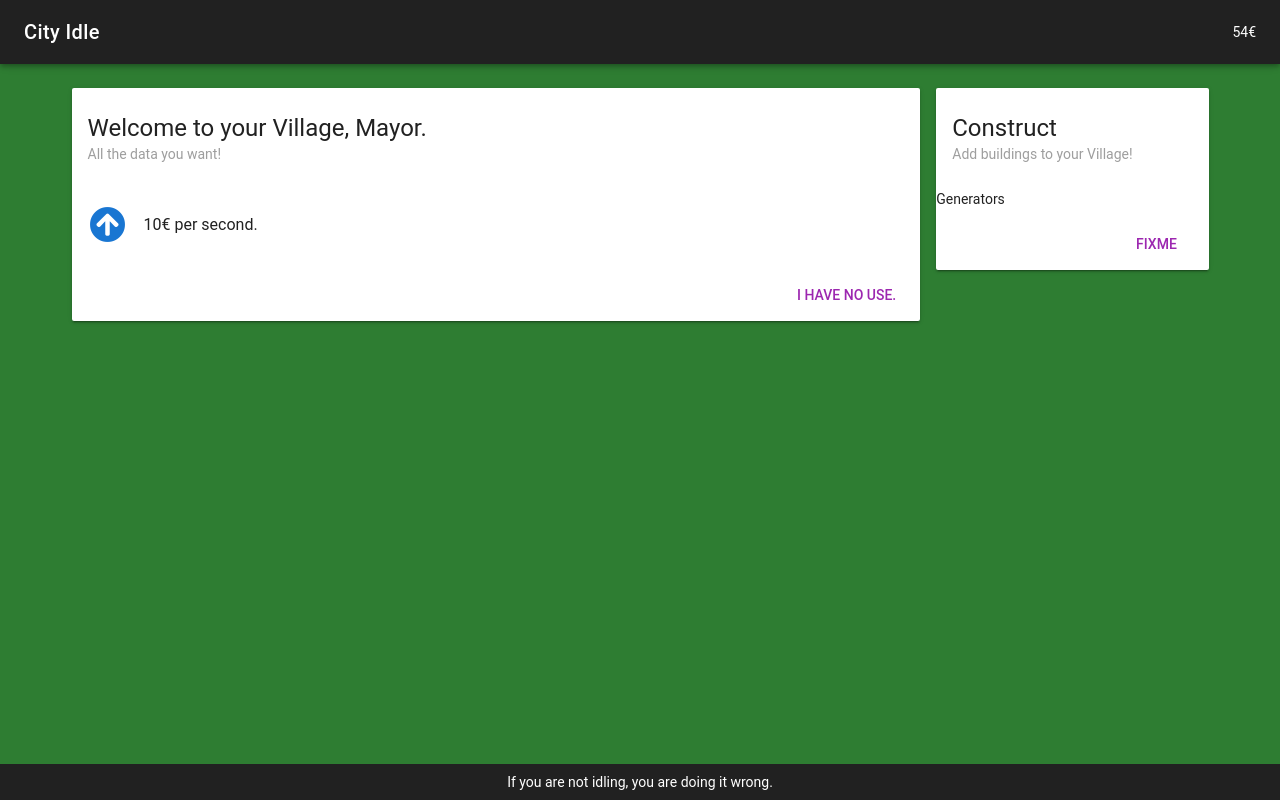
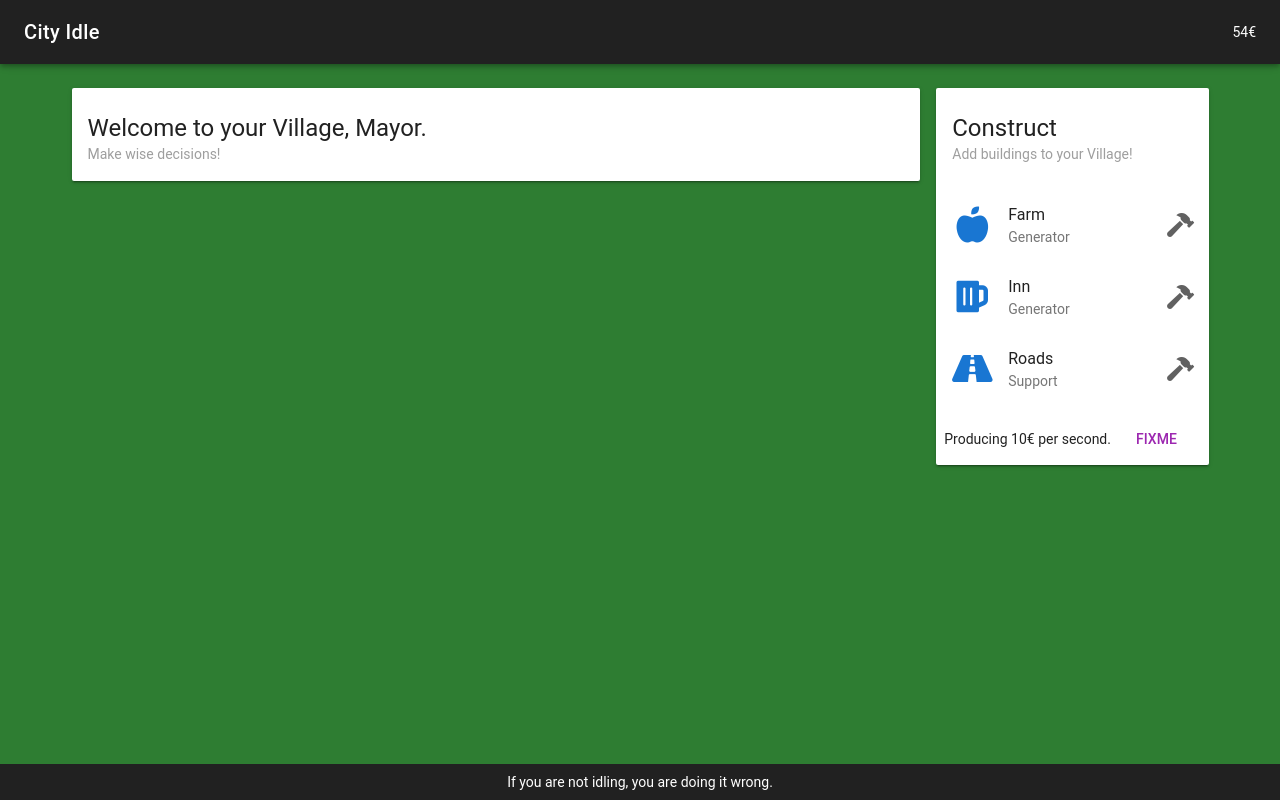
Before and after one commit to ketzu/shittyidle, a Vue app: page / in a window 1280 px wide. Built offline with nearby package versions, Linux system fonts and the light colour scheme; a small style sheet from the web is missing.

Commit message:
Buildings list

```diff
--- a/src/components/BuildMenu.vue
+++ b/src/components/BuildMenu.vue
@@ -8,10 +8,11 @@
     </v-card-title>
 
     <v-list two-line>
-      Generators
+      <Building :type="building" :key="index" v-for="(building, index) in buildings"></Building>
     </v-list>
 
     <v-card-actions>
+      Producing {{formatresource(resourcegain*1000/tickrate)}} per second.
       <v-spacer></v-spacer>
       <v-btn flat color="purple" @click="$store.commit('settownspecs',{title:'Mayor', towntype: 'Village'})">FixMe</v-btn>
     </v-card-actions>
@@ -19,8 +20,17 @@
 </template>
 
 <script>
+  import Building from "./Building.vue"
   export default {
-    name: "BuildMenu"
+    name: "BuildMenu",
+    components: {Building},
+    computed: {
+      buildings: {
+        get() {
+          return this.$store.getters.buildings;
+        }
+      }
+    }
   }
 </script>
 
--- /dev/null
+++ b/src/components/Building.vue
@@ -0,0 +1,33 @@
+<template>
+  <v-list-tile avatar>
+    <v-list-tile-avatar>
+      <v-icon large color="blue darken-2">fas {{type.icon}}</v-icon>
+    </v-list-tile-avatar>
+
+    <v-list-tile-content>
+      <v-list-tile-title>
+        {{type.name}}
+      </v-list-tile-title>
+      <v-list-tile-sub-title>
+        {{type.type}}
+      </v-list-tile-sub-title>
+    </v-list-tile-content>
+
+    <v-list-tile-action>
+      <v-btn icon ripple>
+        <v-icon color="grey darken-2">fas fa-hammer</v-icon>
+      </v-btn>
+    </v-list-tile-action>
+  </v-list-tile>
+</template>
+
+<script>
+  export default {
+    name: "Building",
+    props: ['type']
+  }
+</script>
+
+<style scoped>
+
+</style>
--- a/src/components/CityScreen.vue
+++ b/src/components/CityScreen.vue
@@ -3,30 +3,9 @@
     <v-card-title primary-title>
       <div>
         <div class="headline">Welcome to your {{towntype}}, {{title}}.</div>
-        <span class="grey--text">All the data you want!</span>
+        <span class="grey--text">Make wise decisions!</span>
       </div>
     </v-card-title>
-
-    <v-list two-line>
-      <v-list-tile avatar>
-        <v-list-tile-avatar>
-          <v-btn icon @click="">
-            <v-icon large color="blue darken-2">fas fa-arrow-circle-up</v-icon>
-          </v-btn>
-        </v-list-tile-avatar>
-
-        <v-list-tile-content>
-          <v-list-tile-title>
-            {{formatresource(resourcegain*1000/tickrate)}} per second.
-          </v-list-tile-title>
-        </v-list-tile-content>
-      </v-list-tile>
-    </v-list>
-
-    <v-card-actions>
-      <v-spacer></v-spacer>
-      <v-btn flat color="purple">I have no use.</v-btn>
-    </v-card-actions>
   </v-card>
 </template>
 
--- a/src/components/Game.vue
+++ b/src/components/Game.vue
@@ -27,13 +27,6 @@ export default {
   data() {
     return {
     }
-  },
-  computed: {
-    tickrate: {
-      get() {
-        return this.$store.getters["tickrate"];
-      }
-    }
   }
 }
 </script>
--- a/src/store.js
+++ b/src/store.js
@@ -2,6 +2,12 @@ import Vue from 'vue'
 import Vuex from 'vuex'
 
 Vue.use(Vuex);
+
+const buildings = [
+  {name: "Farm", type: "Generator", icon: "fa-apple-alt"},
+  {name: "Inn", type: "Generator", icon: "fa-beer"},
+  {name: "Roads", type: "Support", icon: "fa-road"}
+];
 
 const resourcegain = (state) => {
   // base generation
@@ -16,10 +22,12 @@ export default new Vuex.Store({
     tickrate: 100,
     towntype: "Village",
     title: "Mayor",
-    currency: "€"
+    currency: "€",
+    buildings: {}
   },
   getters: {
     resource(state) { return state.resource; },
+    buildings(state) { return buildings; },
     tickrate(state) { return state.tickrate; },
     towntype(state) { return state.towntype; },
     currency(state) { return state.currency; },
```
